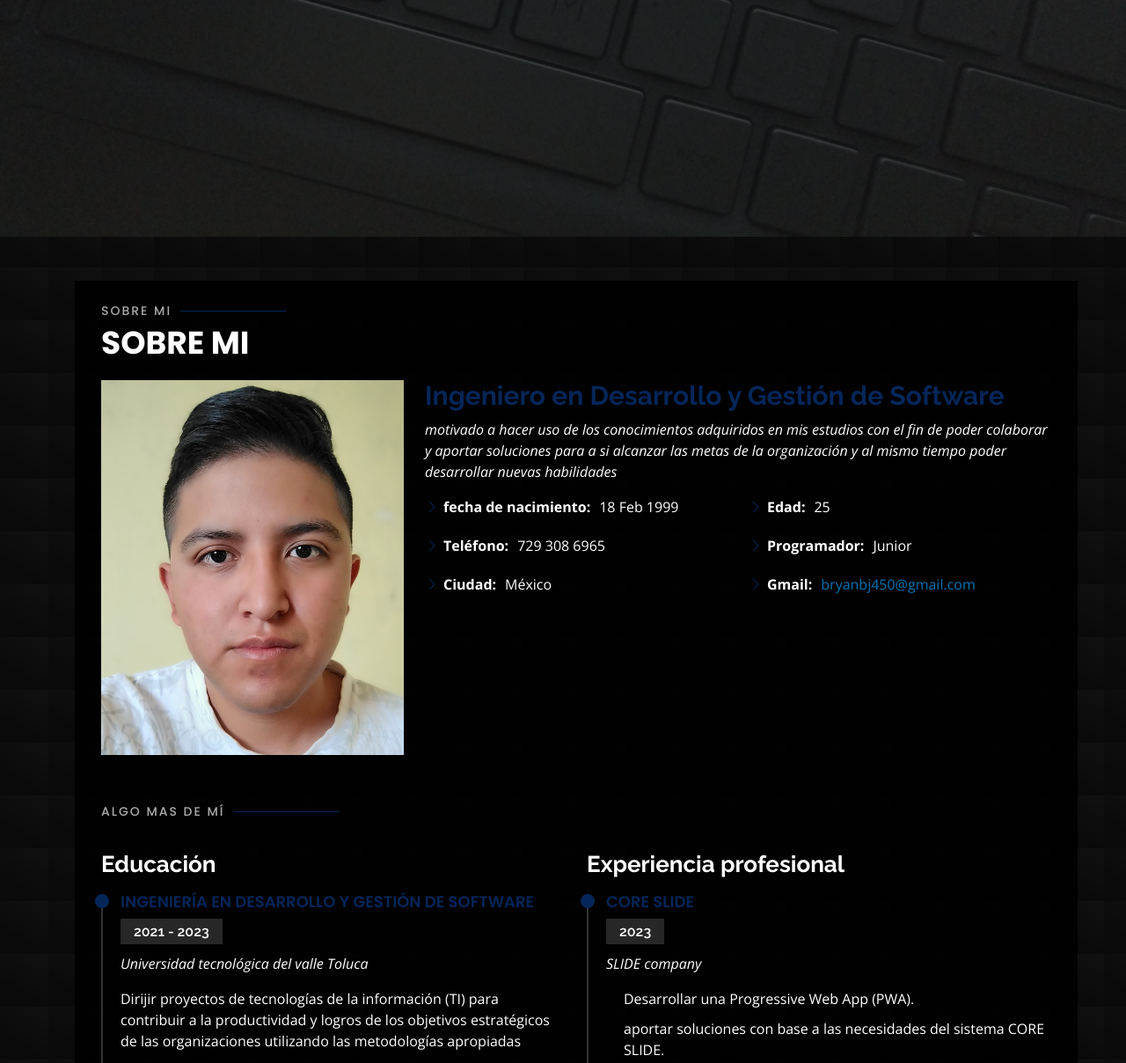
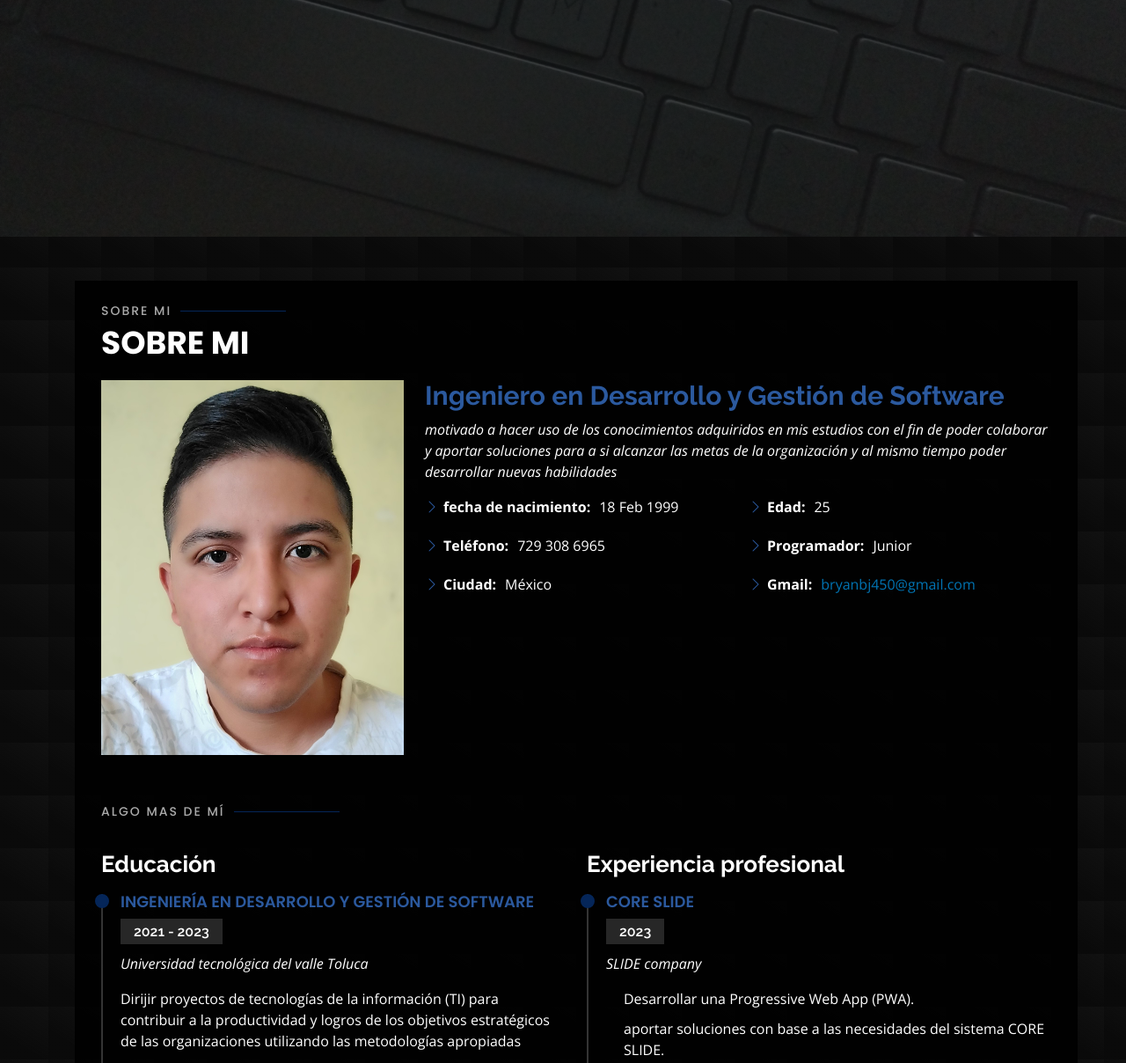
Before and after one commit to Bryanlom45/Bryanlom45, a plain HTML site: page index.html in a window 1280 px wide. Shown: the part 531-1739 px from the top of the page at 88% size. Drawn offline with nearby package versions, Linux system fonts and the light colour scheme.

Commit message:
color titulos y iconos

```diff
--- a/assets/css/style.css
+++ b/assets/css/style.css
@@ -120,7 +120,7 @@ body {
   .nav-menu a:focus {
       display: flex;
       align-items: center;
-      color: #052659;
+      color: #2c64b8;
       padding: 10px 18px;
       margin-bottom: 8px;
       transition: 0.3s;
@@ -358,7 +358,7 @@ body {
   .about-me .content h3 {
     font-weight: 700;
     font-size: 30px;
-    color: #052659;
+    color: #2b599e;
   }
 
   .about-me .content ul {
@@ -379,7 +379,7 @@ body {
   .about-me .content ul i {
     font-size: 16px;
     margin-right: 5px;
-    color: #052659;
+    color: #2b599e;
     line-height: 0;
   }
 
@@ -411,7 +411,7 @@ body {
     font-weight: 600;
     text-transform: uppercase;
     font-family: "Poppins", sans-serif;
-    color:  #052659;
+    color:  #2b599e;
     margin-bottom: 10px;
   }
 
```
